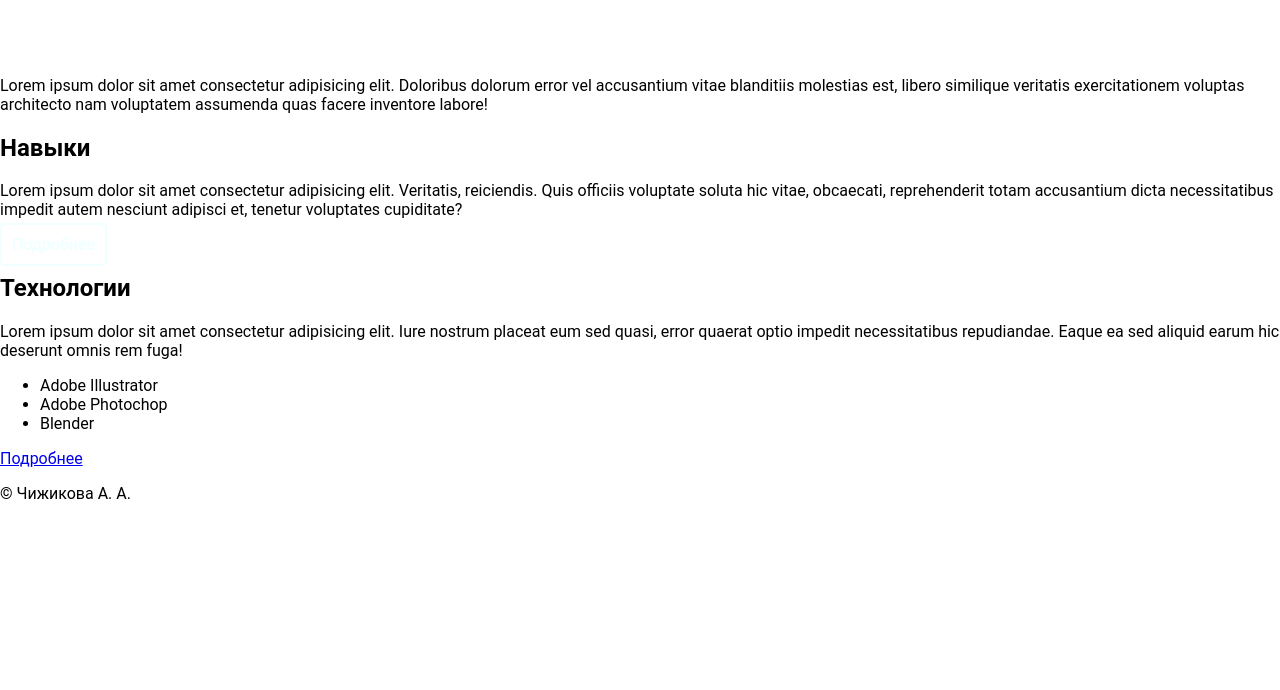
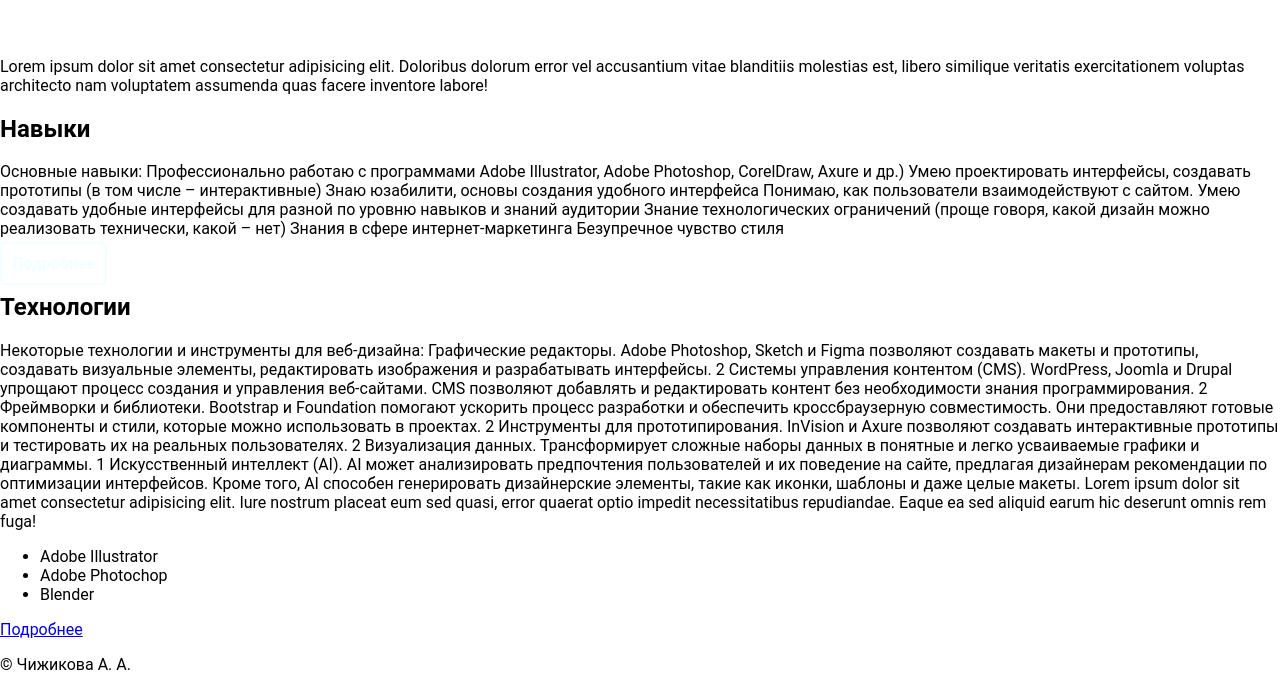
Before and after one commit to Nastya-gatika/Nastya-gatika.github.io, a plain HTML site: page index.html in a window 1280 px wide. Shown: the part 1414-2104 px from the top of the page. Before the commit the page ends 1933 px from the top, so only its background shows below. Drawn offline with Linux system fonts and the light colour scheme.

Commit message:
Update index.html

```diff
--- a/index.html
+++ b/index.html
@@ -16,8 +16,7 @@
         </nav>
         <h1 class="name">Чижикова Анастасия Алексеевна</h1> <!--Заголовок-->
         <h2>Веб-дизайнер</h2>
-        <p> Я, Чижикова Анастасия Алексеевна, начинающий веб-дизайнер. orem ipsum dolor, sit amet consectetur adipisicing elit. Id quos nam obcaecati veniam vel provident quia dolorem vitae,
-            ad sequi iure exercitationem maiores perferendis neque sed consequuntur ut quis reiciendis!</p>
+        <p> Я, Чижикова Анастасия Алексеевна, начинающий веб-дизайнер. </p>
             <a href="https://web.telegram.org/k/">Написать мне</a>
     </header>
     <main> <!--Основное содержание-->
@@ -29,13 +28,26 @@
         </section>
         <section id="skills">
             <h2>Навыки</h2>
-            <p>Lorem ipsum dolor sit amet consectetur adipisicing elit. Veritatis, reiciendis. Quis officiis voluptate soluta hic vitae, obcaecati,
-                reprehenderit totam accusantium dicta necessitatibus impedit autem nesciunt adipisci et, tenetur voluptates cupiditate?</p>
+            <p> Основные навыки:
+Профессионально работаю с программами Adobe Illustrator, Adobe Photoshop, CorelDraw, Axure и др.)
+Умею проектировать интерфейсы, создавать прототипы (в том числе – интерактивные)
+Знаю юзабилити, основы создания удобного интерфейса
+Понимаю, как пользователи взаимодействуют с сайтом. Умею создавать удобные интерфейсы для разной по уровню навыков и знаний аудитории
+Знание технологических ограничений (проще говоря, какой дизайн можно реализовать технически, какой – нет)
+Знания в сфере интернет-маркетинга
+Безупречное чувство стиля </p>
                 <a class="btn" href="skills.html">Подробнее</a>
         </section>
         <section id="tech">
             <h2>Технологии</h2>
-            <p>Lorem ipsum dolor sit amet consectetur adipisicing elit. Iure nostrum placeat eum sed quasi, error quaerat optio impedit necessitatibus
+            <p>  Некоторые технологии и инструменты для веб-дизайна:
+
+Графические редакторы. Adobe Photoshop, Sketch и Figma позволяют создавать макеты и прототипы, создавать визуальные элементы, редактировать изображения и разрабатывать интерфейсы. 2
+Системы управления контентом (CMS). WordPress, Joomla и Drupal упрощают процесс создания и управления веб-сайтами. CMS позволяют добавлять и редактировать контент без необходимости знания программирования. 2
+Фреймворки и библиотеки. Bootstrap и Foundation помогают ускорить процесс разработки и обеспечить кроссбраузерную совместимость. Они предоставляют готовые компоненты и стили, которые можно использовать в проектах. 2
+Инструменты для прототипирования. InVision и Axure позволяют создавать интерактивные прототипы и тестировать их на реальных пользователях. 2
+Визуализация данных. Трансформирует сложные наборы данных в понятные и легко усваиваемые графики и диаграммы. 1
+Искусственный интеллект (AI). AI может анализировать предпочтения пользователей и их поведение на сайте, предлагая дизайнерам рекомендации по оптимизации интерфейсов. Кроме того, AI способен генерировать дизайнерские элементы, такие как иконки, шаблоны и даже целые макеты. Lorem ipsum dolor sit amet consectetur adipisicing elit. Iure nostrum placeat eum sed quasi, error quaerat optio impedit necessitatibus
                 repudiandae. Eaque ea sed aliquid earum hic deserunt omnis rem fuga!</p>
                 <ul>
                     <li>Adobe Illustrator</li>
```
